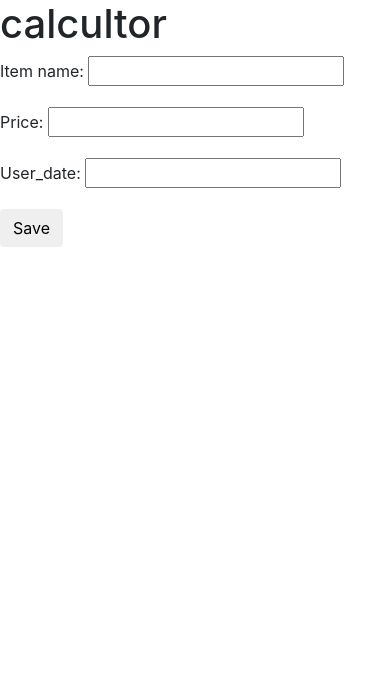
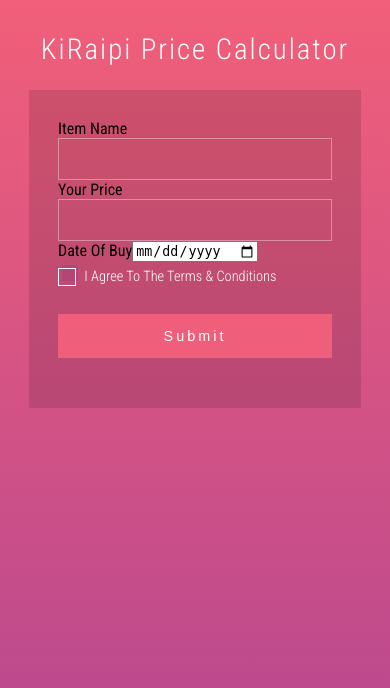
Before and after one commit to nerdyk3/price_calculeter, a Django app: template mySite/price_calculator/price_cal/templates/price_cal/index.html in a window 390 px wide. Shown: the top 688 px of the page. Run offline with Django 3.2, Linux system fonts and the light colour scheme; the template is opened without the code that fills it: values that come from a table or form of the project are taken from there, others are empty; some libraries are stand-ins or nearby versions.

Commit message:
form working

```diff
--- a/mySite/price_calculator/price_cal/forms.py
+++ b/mySite/price_calculator/price_cal/forms.py
@@ -1,8 +1,14 @@
 from django import forms
 from .models import cal
+
+class DateInput(forms.DateInput):
+    input_type = 'date'
 
 class priceForm(forms.ModelForm):
 
 	class Meta:
-		model=cal
+		model= cal
 		fields = ('item_name','price','user_date',)
+		widgets = {
+            'user_date': DateInput(),
+        }
--- a/mySite/price_calculator/price_cal/models.py
+++ b/mySite/price_calculator/price_cal/models.py
@@ -1,6 +1,7 @@
 from __future__ import unicode_literals
 
 from django.db import models
+from django import forms
 from django.utils import timezone
 
 
@@ -8,7 +9,7 @@ class cal(models.Model):
 	item_name = models.CharField(max_length=200)
 	price = models.CharField(max_length=200)
 	compare_date= models.DateField(default=timezone.now)
-	user_date=models.DateField('user_date')
+	user_date= models.DateField()
 
 	def __str__(self):
 		return self.price
--- a/mySite/price_calculator/price_cal/templates/price_cal/css/style.css
+++ b/mySite/price_calculator/price_cal/templates/price_cal/css/style.css
@@ -0,0 +1,586 @@
+/*--
+Author: W3layouts
+Author URL: http://w3layouts.com
+License: Creative Commons Attribution 3.0 Unported
+License URL: http://creativecommons.org/licenses/by/3.0/
+--*/
+/*-- reset --*/
+html,body,div,span,applet,object,iframe,h1,h2,h3,h4,h5,h6,p,blockquote,pre,a,abbr,acronym,address,big,cite,code,del,dfn,em,img,ins,kbd,q,s,samp,small,strike,strong,sub,sup,tt,var,b,u,i,dl,dt,dd,ol,nav ul,nav li,fieldset,form,label,legend,table,caption,tbody,tfoot,thead,tr,th,td,article,aside,canvas,details,embed,figure,figcaption,footer,header,hgroup,menu,nav,output,ruby,section,summary,time,mark,audio,video{margin:0;padding:0;border:0;font-size:100%;font:inherit;vertical-align:baseline;}
+article, aside, details, figcaption, figure,footer, header, hgroup, menu, nav, section {display: block;}
+ol,ul{list-style:none;margin:0px;padding:0px;}
+blockquote,q{quotes:none;}
+blockquote:before,blockquote:after,q:before,q:after{content:'';content:none;}
+table{border-collapse:collapse;border-spacing:0;}
+/*-- start editing from here --*/
+a{text-decoration:none;}
+.txt-rt{text-align:right;}/* text align right */
+.txt-lt{text-align:left;}/* text align left */
+.txt-center{text-align:center;}/* text align center */
+.float-rt{float:right;}/* float right */
+.float-lt{float:left;}/* float left */
+.clear{clear:both;}/* clear float */
+.pos-relative{position:relative;}/* Position Relative */
+.pos-absolute{position:absolute;}/* Position Absolute */
+.vertical-base{	vertical-align:baseline;}/* vertical align baseline */
+.vertical-top{	vertical-align:top;}/* vertical align top */
+nav.vertical ul li{	display:block;}/* vertical menu */
+nav.horizontal ul li{	display: inline-block;}/* horizontal menu */
+img{max-width:100%;}
+/*-- end reset --*/
+body {
+	background: #673AB7;
+    background: linear-gradient(to top, rgb(178, 69, 146), rgb(241, 95, 121));
+	background-size:cover;
+	background-attachment: fixed;
+	font-family: 'Roboto Condensed', sans-serif;
+}
+h1 {
+    font-size: 3em;
+    text-align: center;
+    color: #fff;
+    font-weight: 100;
+    text-transform: capitalize;
+    letter-spacing: 4px;
+    font-family: 'Roboto Condensed', sans-serif;
+}
+/*-- main --*/
+.main-w3layouts {
+    padding:3em 0 1em;
+}
+.main-agileinfo {
+    width: 35%;
+    margin: 3em auto;
+    background: rgba(0, 0, 0, 0.12);
+    background-size: cover;
+}
+.agileits-top {
+    padding:3em;
+}
+input[type="text"], input[type="email"], input[type="password"] {
+    font-size: 0.9em;
+    color: #fff;
+    font-weight: 100;
+    width: 94.5%;
+    display: block;
+    border: none;
+    padding: 0.8em;
+    border: solid 1px rgba(255, 255, 255, 0.37);
+    -webkit-transition: all 0.3s cubic-bezier(0.64, 0.09, 0.08, 1);
+    transition: all 0.3s cubic-bezier(0.64, 0.09, 0.08, 1);
+    background: -webkit-linear-gradient(top, rgba(255, 255, 255, 0) 96%, #fff 4%);
+    background: linear-gradient(to bottom, rgba(255, 255, 255, 0) 96%, #fff 4%);
+    background-position: -800px 0;
+    background-size: 100%;
+    background-repeat: no-repeat;
+    color: #fff;
+	font-family: 'Roboto Condensed', sans-serif;
+}
+input.email,input.text.w3lpass  {
+    margin: 2em 0;
+}
+.text:focus, .text:valid {
+	box-shadow: none;
+	outline: none;
+	background-position: 0 0;
+}
+.text:focus::-webkit-input-placeholder, .text:valid::-webkit-input-placeholder {
+	color: rgba(255, 255, 255, 0.7);
+	font-size: .9em;
+	-webkit-transform: translateY(-30px);
+	-moz-transform: translateY(-30px);
+	-o-transform: translateY(-30px);
+	-ms-transform: translateY(-30px);
+	transform: translateY(-30px);
+	visibility: visible !important;
+}
+::-webkit-input-placeholder {
+	color: #fff;
+	font-weight: 100;
+}
+:-moz-placeholder { /* Firefox 18- */
+   color: #fff;
+}
+::-moz-placeholder {  /* Firefox 19+ */
+   color: #fff;
+}
+:-ms-input-placeholder {
+   color: #fff;
+}
+input[type="submit"] {
+    font-size:.9em;
+    color: #fff;
+    background: #ef5e7a;
+    outline: none;
+    border: 1px solid #ef5e7a;
+    cursor: pointer;
+    padding: 0.9em;
+    -webkit-appearance: none;
+    width: 100%;
+    margin: 2em 0;
+    letter-spacing: 4px;
+}
+input[type="submit"]:hover {
+    -moz-box-shadow: 0 3px 3px 0 rgba(0, 0, 0, 0.58);
+    box-shadow:0px -1px 3px 0 rgba(0, 0, 0, 0.58);
+    -webkit-transition: .5s all;
+    -moz-transition: .5s all;
+    -o-transition: .5s all;
+    -ms-transition: .5s all;
+    transition: .5s all;
+    background: transparent;
+}
+.agileits-top p {
+    font-size: 1em;
+    color: #fff;
+    text-align: center;
+    letter-spacing: 1px;
+	font-weight: 300;
+}
+.agileits-top p a {
+    color: #fff;
+    -webkit-transition: .5s all;
+    -moz-transition: .5s all;
+    transition: .5s all;
+    font-weight: 400;
+}
+.agileits-top p a:hover {
+    color: #ff6262;
+}
+/*-- //main --*/
+/*-- checkbox --*/
+.wthree-text label {
+    font-size: 0.9em;
+    color: #fff;
+    font-weight: 200;
+    cursor: pointer;
+    position: relative;
+}
+input.checkbox {
+    background:#b34677;
+	cursor: pointer;
+    width: 1.2em;
+    height: 1.2em;
+}
+input.checkbox:before {
+	content: "";
+	position: absolute;
+	width: 1.2em;
+	height: 1.2em;
+	background: inherit;
+	cursor: pointer;
+}
+input.checkbox:after {
+	content: "";
+	position: absolute;
+	top: 0px;
+	left: 0;
+	z-index: 1;
+	width: 1.2em;
+	height: 1.2em;
+	border: 1px solid #fff;
+	-webkit-transition: .4s ease-in-out;
+	-moz-transition: .4s ease-in-out;
+	-o-transition: .4s ease-in-out;
+	transition: .4s ease-in-out;
+}
+input.checkbox:checked:after {
+	-webkit-transform: rotate(-45deg);
+	-moz-transform: rotate(-45deg);
+	-o-transform: rotate(-45deg);
+	-ms-transform: rotate(-45deg);
+	transform: rotate(-45deg);
+	height: .5rem;
+	border-color: #fff;
+	border-top-color: transparent;
+	border-right-color: transparent;
+}
+.anim input.checkbox:checked:after {
+	-webkit-transform: rotate(-45deg);
+	-moz-transform: rotate(-45deg);
+	-o-transform: rotate(-45deg);
+	-ms-transform: rotate(-45deg);
+	transform: rotate(-45deg);
+	height: .5rem;
+	border-color: transparent;
+	border-right-color: transparent;
+	animation: .4s rippling .4s ease;
+	animation-fill-mode: forwards;
+}
+@keyframes rippling {
+	50% {
+		border-left-color: #fff;
+	}
+	100% {
+		border-bottom-color: #fff;
+		border-left-color: #fff;
+	}
+}
+/*-- //checkbox --*/
+/*-- copyright --*/
+.w3copyright-agile {
+    margin: 2em 0 1em;
+    text-align: center;
+}
+.w3copyright-agile p {
+    font-size: .9em;
+    color: #fff;
+    line-height: 1.8em;
+    letter-spacing: 1px;
+	font-weight: 100;
+}
+.w3copyright-agile p a{
+    color: #fff;
+	transition: 0.5s all;
+	-webkit-transition: 0.5s all;
+	-moz-transition: 0.5s all;
+	-o-transition: 0.5s all;
+	-ms-transition: 0.5s all;
+}
+.w3copyright-agile p a:hover{
+    color: #000;
+}
+/*-- //copyright --*/
+.wrapper {
+	position: relative;
+	overflow: hidden;
+}
+.w3lsg-bubbles {
+	position: absolute;
+	top: 0;
+	left: 0;
+	width: 100%;
+	height: 100%;
+	z-index: -1;
+}
+.w3lsg-bubbles li {
+	position: absolute;
+	list-style: none;
+	display: block;
+	width: 40px;
+	height: 40px;
+	background-color: rgba(255, 255, 255, 0.15);
+	bottom: -160px;
+	-webkit-animation: square 20s infinite;
+	-moz-animation: square 250s infinite;
+	-o-animation: square 20s infinite;
+	-ms-animation: square 20s infinite;
+	animation: square 20s infinite;
+	-webkit-transition-timing-function: linear;
+	-moz-transition-timing-function: linear;
+	-o-transition-timing-function: linear;
+	-ms-transition-timing-function: linear;
+	transition-timing-function: linear;
+	-webkit-border-radius: 50%;
+	-moz-border-radius: 50%;
+	-o-border-radius: 50%;
+	-ms-border-radius: 50%;
+	border-radius: 50%;
+}
+.w3lsg-bubbles li:nth-child(1) {
+	left: 10%;
+}
+.w3lsg-bubbles li:nth-child(2) {
+	left: 20%;
+	width: 80px;
+	height: 80px;
+	-webkit-animation-delay: 2s;
+	-moz-animation-delay: 2s;
+	-o-animation-delay: 2s;
+	-ms-animation-delay: 2s;
+	animation-delay: 2s;
+	-webkit-animation-duration: 17s;
+	-moz-animation-duration: 17s;
+	-o-animation-duration: 17s;
+	animation-duration: 17s;
+}
+.w3lsg-bubbles li:nth-child(3) {
+	left: 25%;
+	-webkit-animation-delay: 4s;
+	-moz-animation-delay: 4s;
+	-o-animation-delay: 4s;
+	-ms-animation-delay: 4s;
+	animation-delay: 4s;
+}
+.w3lsg-bubbles li:nth-child(4) {
+	left: 40%;
+	width: 60px;
+	height: 60px;
+	-webkit-animation-duration: 22s;
+	-moz-animation-duration: 22s;
+	-o-animation-duration: 22s;
+	-ms-animation-duration: 22s;
+	animation-duration: 22s;
+	background-color: rgba(255, 255, 255, 0.25);
+}
+.w3lsg-bubbles li:nth-child(5) {
+	left: 70%;
+}
+.w3lsg-bubbles li:nth-child(6) {
+	left: 80%;
+	width: 120px;
+	height: 120px;
+	-webkit-animation-delay: 3s;
+	-moz-animation-delay: 3s;
+	-o-animation-delay: 3s;
+	-ms-animation-delay: 3s;
+	animation-delay: 3s;
+	background-color: rgba(255, 255, 255, 0.2);
+}
+.w3lsg-bubbles li:nth-child(7) {
+	left: 32%;
+	width: 160px;
+	height: 160px;
+	-webkit-animation-delay: 7s;
+	-moz-animation-delay: 7s;
+	-o-animation-delay: 7s;
+	-ms-animation-delay: 7s;
+	animation-delay: 7s;
+}
+.w3lsg-bubbles li:nth-child(8) {
+	left: 55%;
+	width: 20px;
+	height: 20px;
+	-webkit-animation-delay: 15s;
+	-moz-animation-delay: 15s;
+	animation-delay: 15s;
+	-webkit-animation-duration: 40s;
+	-moz-animation-duration: 40s;
+	animation-duration: 40s;
+}
+.w3lsg-bubbles li:nth-child(9) {
+	left: 25%;
+	width: 10px;
+	height: 10px;
+	-webkit-animation-delay: 2s;
+	animation-delay: 2s;
+	-webkit-animation-duration: 40s;
+	animation-duration: 40s;
+	background-color: rgba(255, 255, 255, 0.3);
+}
+.w3lsg-bubbles li:nth-child(10) {
+	left: 90%;
+	width: 160px;
+	height: 160px;
+	-webkit-animation-delay: 11s;
+	animation-delay: 11s;
+}
+@-webkit-keyframes square {
+	0% {
+		-webkit-transform: translateY(0);
+		-moz-transform: translateY(0);
+		-o-transform: translateY(0);
+		-ms-transform: translateY(0);
+		transform: translateY(0);
+	}
+	100% {
+		-webkit-transform: translateY(-700px) rotate(600deg);
+		-moz-transform: translateY(-700px) rotate(600deg);
+		-o-transform: translateY(-700px) rotate(600deg);
+		-ms-transform: translateY(-700px) rotate(600deg);
+		transform: translateY(-700px) rotate(600deg);
+	}
+}
+@keyframes square {
+	0% {
+		-webkit-transform: translateY(0);
+		-moz-transform: translateY(0);
+		-o-transform: translateY(0);
+		-ms-transform: translateY(0);
+		transform: translateY(0);
+	}
+	100% {
+		-webkit-transform: translateY(-700px) rotate(600deg);
+		-moz-transform: translateY(-700px) rotate(600deg);
+		-o-transform: translateY(-700px) rotate(600deg);
+		-ms-transform: translateY(-700px) rotate(600deg);
+		transform: translateY(-700px) rotate(600deg);
+	}
+}
+/*-- responsive-design --*/
+@media(max-width:1440px){
+input[type="text"], input[type="email"], input[type="password"] {
+    width: 94%;
+}
+}
+@media(max-width:1366px){
+h1 {
+    font-size: 2.6em;
+}
+.agileits-top {
+    padding: 2.5em;
+}
+.main-agileinfo {
+    margin: 2em auto;
+}
+.main-agileinfo {
+    width: 36%;
+}
+}
+@media(max-width:1280px){
+.main-agileinfo {
+    width: 40%;
+}
+}
+@media(max-width:1080px){
+.main-agileinfo {
+    width: 46%;
+}
+}
+@media(max-width:1024px){
+.main-agileinfo {
+    width: 49%;
+}
+}
+@media(max-width:991px){
+h1 {
+    font-size: 2.4em;
+}
+.main-w3layouts {
+    padding: 2em 0 1em;
+}
+}
+@media(max-width:900px){
+.main-agileinfo {
+    width: 58%;
+}
+input[type="text"], input[type="email"], input[type="password"] {
+    width: 93%;
+}
+}
+@media(max-width:800px){
+h1 {
+    font-size: 2.2em;
+}
+}
+@media(max-width:736px){
+.main-agileinfo {
+    width: 62%;
+}
+}
+@media(max-width:667px){
+.main-agileinfo {
+    width: 67%;
+}
+}
+@media(max-width:600px){
+.agileits-top {
+    padding: 2.2em;
+}
+input.email, input.text.w3lpass {
+    margin: 1.5em 0;
+}
+input[type="submit"] {
+    margin: 2em 0;
+}
+h1 {
+    font-size: 2em;
+    letter-spacing: 3px;
+}
+}
+@media(max-width:568px){
+.main-agileinfo {
+    width: 75%;
+}
+.w3copyright-agile p {
+    padding: 0 2em;
+}
+}
+@media(max-width:480px){
+h1 {
+    font-size: 1.8em;
+    letter-spacing: 3px;
+}
+.agileits-top {
+    padding: 1.8em;
+}
+input[type="text"], input[type="email"], input[type="password"] {
+    width: 91%;
+}
+.agileits-top p {
+    font-size: 0.9em;
+}
+}
+@media(max-width:414px){
+h1 {
+    font-size: 1.8em;
+    letter-spacing: 2px;
+}
+.main-agileinfo {
+    width: 85%;
+    margin: 1.5em auto;
+}
+.text:focus, .text:valid {
+	background-position: 0 0px;
+}
+.wthree-text ul li,.wthree-text ul li:nth-child(2){
+    display: block;
+    float: none;
+}
+.wthree-text ul li:nth-child(2) {
+    margin-top: 1.5em;
+}
+input[type="submit"] {
+    margin: 2em 0 1.5em;
+    letter-spacing: 3px;
+}
+input[type="submit"] {
+    margin: 2em 0 1.5em;
+}
+.w3copyright-agile {
+    margin: 1em 0 1em;
+}
+}
+@media(max-width:384px){
+.main-agileinfo {
+    width: 88%;
+}
+.w3copyright-agile p {
+    padding: 0 1em;
+}
+}
+@media(max-width:375px){
+.agileits-top p {
+    letter-spacing: 0px;
+}
+}
+@media(max-width:320px){
+.main-w3layouts {
+    padding: 1.5em 0 0;
+}
+.agileits-top {
+    padding: 1.2em;
+}
+.w3copyright-agile {
+    margin: 0 0 1em;
+}
+input[type="text"], input[type="email"], input[type="password"] {
+    width: 89.5%;
+	font-size: 0.85em;
+}
+h1 {
+    font-size: 1.7em;
+    letter-spacing: 0px;
+}
+.main-agileinfo {
+    width: 92%;
+	margin: 1em auto;
+}
+.text:focus, .text:valid {
+	background-position: 0 0px;
+}
+input[type="submit"] {
+    margin: 1.5em 0;
+	padding: 0.8em;
+	font-size: .85em;
+}
+.w3copyright-agile p {
+    font-size: .85em;
+}
+.wthree-text label {
+    font-size: 0.85em;
+}
+.main-w3layouts {
+    padding: 1em 0 0;
+}
+}
+/*-- //responsive-design --*/
--- a/mySite/price_calculator/price_cal/templates/price_cal/index.html
+++ b/mySite/price_calculator/price_cal/templates/price_cal/index.html
@@ -2,21 +2,45 @@
 <!DOCTYPE html>
 <html>
 <head>
-	<link rel="icon" type="image/x-icon" href="http://www.kiraipe.com/wp-content/uploads/2017/08/2-01.png">
-	<title>Kiraipe-Price Calculator</title>
-	<link rel="stylesheet" href="https://maxcdn.bootstrapcdn.com/bootstrap/4.0.0/css/bootstrap.min.css" integrity="sha384-Gn5384xqQ1aoWXA+058RXPxPg6fy4IWvTNh0E263XmFcJlSAwiGgFAW/dAiS6JXm" crossorigin="anonymous">
-	<script src="https://maxcdn.bootstrapcdn.com/bootstrap/4.0.0/js/bootstrap.min.js" integrity="sha384-JZR6Spejh4U02d8jOt6vLEHfe/JQGiRRSQQxSfFWpi1MquVdAyjUar5+76PVCmYl" crossorigin="anonymous"></script>
-	<link rel="stylesheet" type="text/css" href="css/style.css">
+<title>Bubble SignUp Form a Flat Responsive Widget Template :: w3layouts</title>
+<meta name="viewport" content="width=device-width, initial-scale=1">
+<meta http-equiv="Content-Type" content="text/html; charset=utf-8" />
+<meta name="keywords" content="Bubble SignUp Form template Responsive, Login form web template,Flat Pricing tables,Flat Drop downs  Sign up Web Templates, Flat Web Templates, Login sign up Responsive web template, SmartPhone Compatible web template, free web designs for Nokia, Samsung, LG, SonyEricsson, Motorola web design" />
+<script type="application/x-javascript"> addEventListener("load", function() { setTimeout(hideURLbar, 0); }, false); function hideURLbar(){ window.scrollTo(0,1); } </script>
+<!-- Custom Theme files -->
+<link href="css/style.css" rel="stylesheet" type="text/css" media="all" />
+<!-- //Custom Theme files -->
+<!-- web font -->
+<link href="//fonts.googleapis.com/css?family=Roboto+Condensed:300,300i,400,400i,700,700i" rel="stylesheet">
+<!-- //web font -->
 </head>
 <body>
-{% block content %}
-    <h1>calcultor</h1>
-    <form method="POST" class="post-form">
-    	{% csrf_token %}
-        {{ form.as_p }}
-        <button type="submit" class="save btn btn-default">Save</button>
-    </form>
-{% endblock %}
+	{%block content%}
+	<!-- main -->
+	<div class="main-w3layouts wrapper">
+		<h1>KiRaipi Price Calculator</h1>
+		<div class="main-agileinfo">
+			<div class="agileits-top">
+				<form action="#" method="POST">
+					 <ul>
+				        <a id="item_name" class="text"> Item Name{% csrf_token %}{{ form.item_name }}</a>
+				        <a id="price" class="text">Your Price{% csrf_token %}{{ form.price }}</a>
+				        <a id="user_date" class="text" >Date Of Buy{% csrf_token %}{{ form.user_date }}</a>
+				    </ul>
+					<div class="wthree-text">
+						<label class="anim">
+							<input type="checkbox" class="checkbox" required="">
+							<span>I Agree To The Terms & Conditions</span>
+						</label>
+						<div class="clear"> </div>
+					</div>
+					<input type="submit" value="Submit">
+				</form>
 
+			</div>
+		</div>
+	</div>
+	{% endblock %}
+	<!-- //main -->
 </body>
 </html>
--- a/mySite/price_calculator/price_cal/views.py
+++ b/mySite/price_calculator/price_cal/views.py
@@ -1,3 +1,4 @@
+
 from django.shortcuts import get_object_or_404, render
 from django.http import HttpResponse, HttpResponseRedirect
 from django.utils import timezone
@@ -12,6 +13,7 @@ def index(request):
 			TotalDay=timezone.now()-cal.objects.user_date
 			if TotalDay<30:
 				user_price=cal.objects.price-(cal.objects.price*0.06)
+				messages.success(request, user_price)
 
 			elif TotalDay>31 or TotalDay<90:
 				user_price=cal.objects.price-(cal.objects.price*0.12)
@@ -32,4 +34,5 @@ def index(request):
 				user_price=cal.objects.price-(cal.objects.price*0.95)
 		return render(request,'price_cal/index.html',{'form':form})
 	else:
+		form = priceForm()
 		return render(request,'price_cal/index.html',{'form':form})
```
